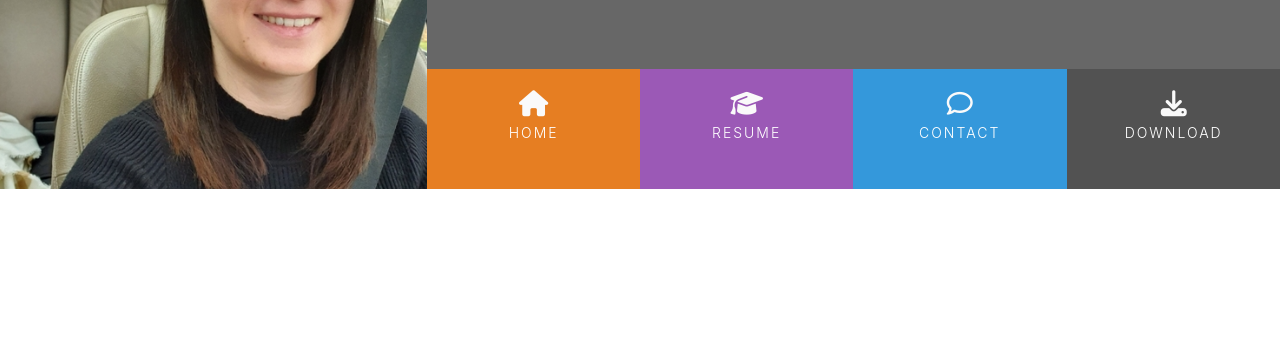
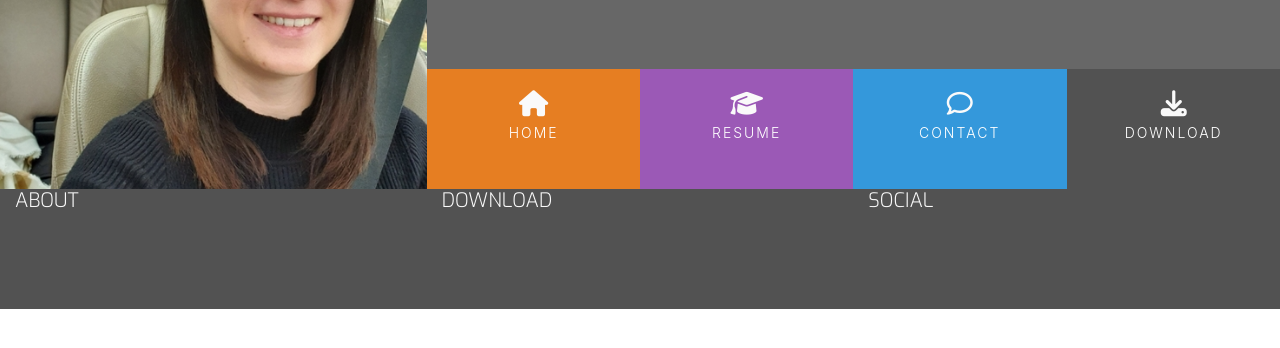
Before and after one commit to AiGaA/my-resume-in-bootstrap, a plain HTML site: page index.html in a window 1280 px wide. Shown: the part 180-528 px from the top of the page. Drawn offline with nearby package versions, Linux system fonts and the light colour scheme.

Commit message:
Add footer

```diff
--- a/assets/css/style.css
+++ b/assets/css/style.css
@@ -19,6 +19,25 @@
 
 .ui-menu-color-download {
     background-color: #525252;
+}
+
+
+/*----------Special paddings/margins/texts------------*/
+h1,
+h2,
+h3,
+h4 {
+    margin: 0;
+}
+
+.uppercase {
+    text-transform: uppercase;
+}
+
+.general-sub {
+    font-family: "Exo", sans-serif;
+    font-weight: 300;
+    color: #fafafa;
 }
 
 /*----------Header------------*/
@@ -111,3 +130,12 @@ header {
     background: rgba(0, 0, 0, 0.2);
     height: 120px;
 }
+
+/*----------Footer------------*/
+
+footer {
+    background-color: #525252;
+    color: #fafafa;
+    min-height: 120px;
+    margin: 0;
+}
--- a/index.html
+++ b/index.html
@@ -46,8 +46,18 @@
     <section>
 
     </section>
-    <footer>
-
+    <footer class="container-fluid">
+        <div class="row">
+            <div class="col-sm-4">
+                <h5 class="uppercase general-sub">About</h5>
+            </div>
+            <div class="col-sm-4">
+                <h5 class="uppercase general-sub">Download</h5>
+            </div>
+            <div class="col-sm-4">
+                <h5 class="uppercase general-sub">Social</h5>
+            </div>
+        </div>
     </footer>
 
     <script src="https://kit.fontawesome.com/3f144be5cf.js" crossorigin="anonymous"></script>
```
